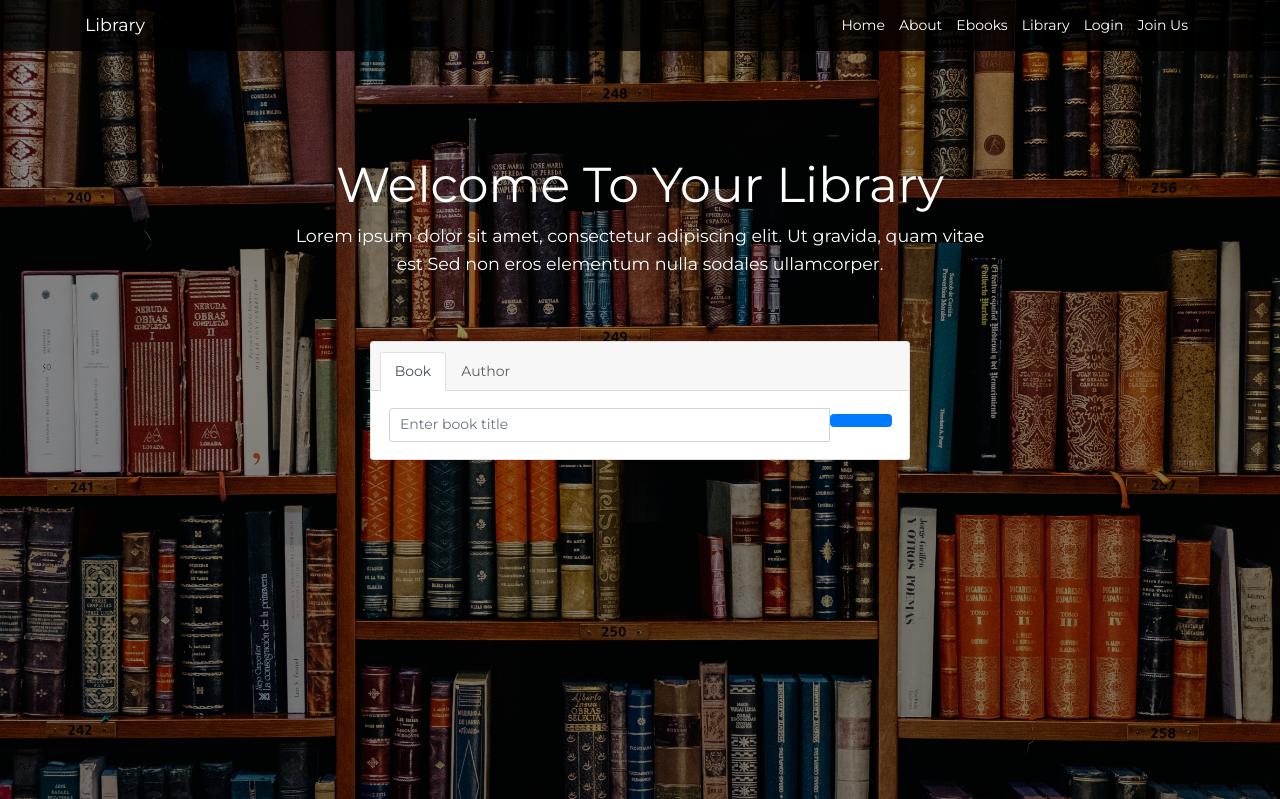
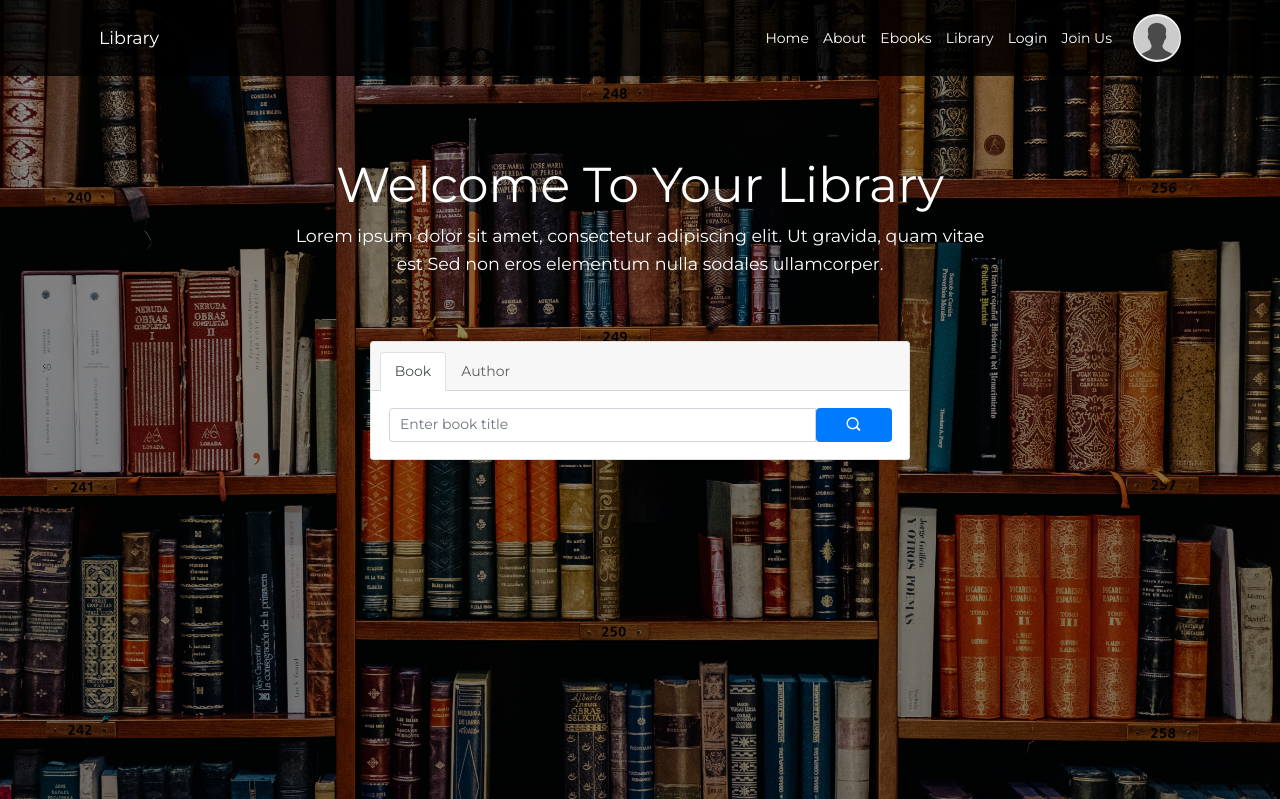
Before and after one commit to ArtsiomKrauchanka/Library-manager, a Django app: page / in a window 1280 px wide. Shown: the top 799 px of the page. Run offline with Django 3.2, Linux system fonts and the light colour scheme; some libraries are stand-ins or nearby versions.

Commit message:
Added active user icon with dropdown menu to navbar

```diff
--- a/project/landing/static/landing/main.css
+++ b/project/landing/static/landing/main.css
@@ -31,6 +31,10 @@ hr.solid.blue { color: #2352c5}
 
 .navbar-nav .nav-link {
     color: #FFF !important;
+}
+
+div.dropdown-menu {
+    left: -100;
 }
 
 .bg-black {
--- a/project/landing/templates/landing/base.html
+++ b/project/landing/templates/landing/base.html
@@ -21,17 +21,32 @@
   <header class="site-header">
     <nav class="navbar navbar-expand-md navbar-dark fixed-top mainmenu-area">
       <div class="container">
-        <a class="navbar-brand" href="#">
+        <div class="navbar navbar-left ">
+          <a class="navbar-brand ml-auto" href="#">
             <div class="logo-image">
               <!-- <img src="{% static 'landing/img/logo.png' %}" alt="logo" class="img-fluid"> -->
             </div>
             Library
           </a>
-        <button class="navbar-toggler" type="button" data-toggle="collapse" data-target="#mainMenu" aria-controls="navbarToggle" aria-expanded="false" aria-label="Toggle navigation">
+        </div>
+
+        <div class="nav navbar-right ml-auto order-md-2">
+          <button class="navbar-toggler ml-auto" type="button" data-toggle="collapse" data-target="#mainMenu" aria-controls="navbarToggle" aria-expanded="false" aria-label="Toggle navigation">
             <span class="navbar-toggler-icon"></span>
           </button>
+          <div class="dropdown active-user">
+            <a class="nav-link" href="#" id="profileDropdown" type="button" data-toggle="dropdown" aria-haspopup="true" aria-expanded="false">
+              <img src="/static/landing/img/profile_pic.jpg" class="rounded-circle" alt="Active user">
+            </a>
+            <div class="dropdown-menu" aria-labelledby="profileDropdown">
+              <a class="dropdown-item" href="">Profile</a>
+              <a class="dropdown-item" href="">My books</a>
+              <a class="dropdown-item" href="">Log Out</a>
+            </div>
+          </div>
+        </div>
         <div class="collapse navbar-collapse" id="mainMenu">
-          <div class="navbar-nav ml-auto text-center">
+          <div class="navbar-nav text-center order-md-1 ml-auto">
             <a class="nav-item nav-link active" href="">Home</a>
             <a class="nav-item nav-link" href="#about-us">About</a>
             <a class="nav-item nav-link" href="">Ebooks</a>
--- a/project/landing/templates/landing/home.html
+++ b/project/landing/templates/landing/home.html
@@ -36,7 +36,7 @@
                                         <input type="text" class="form-control" placeholder="Enter book title">
                                         <div class="input-group-btn">
                                             <button type="button" class="btn btn-primary">
-                                                <i class="fas fa-search"></i>
+                                                <i class="icofont-search-1"></i>
                                             </button>
                                         </div>
                                     </div>
```
Also changed, not shown: project/landing/static/landing/img/profile_pic.jpg (added). Lines whose indentation alone changed are shown as unchanged.
